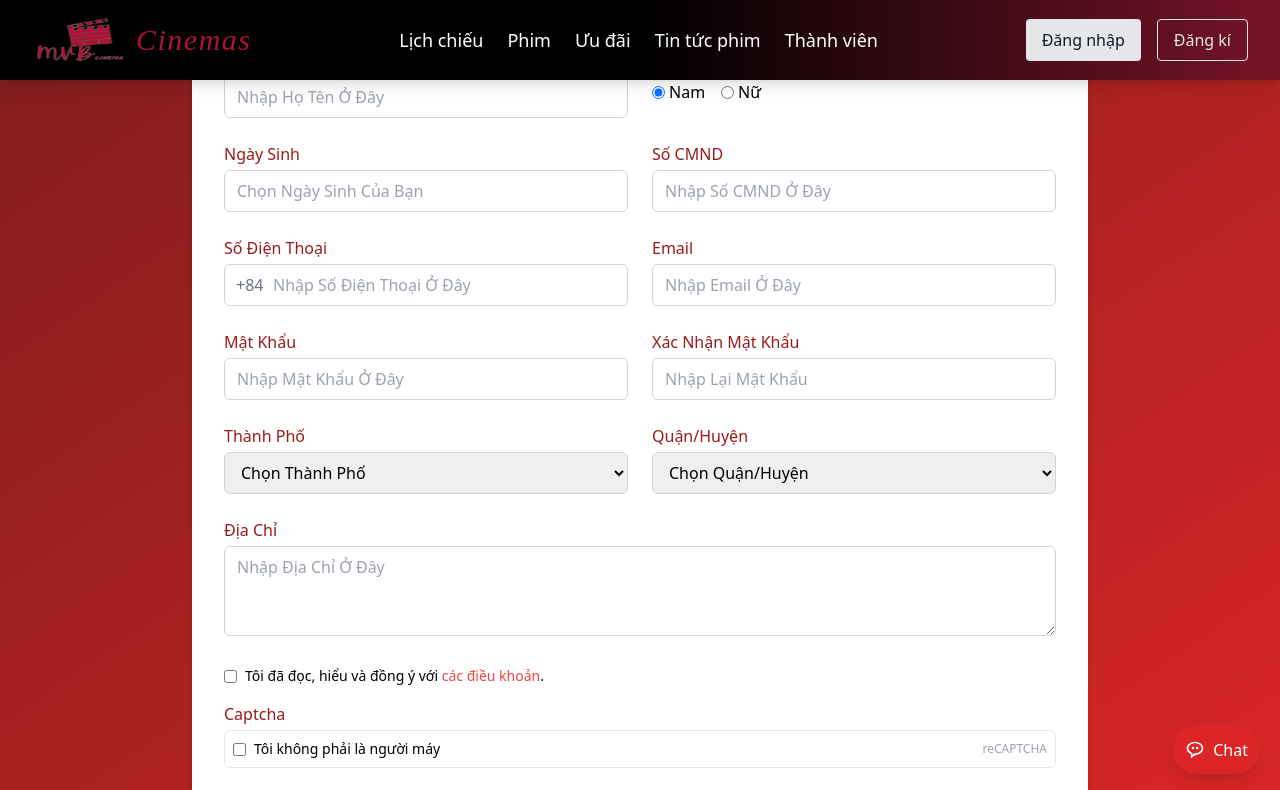
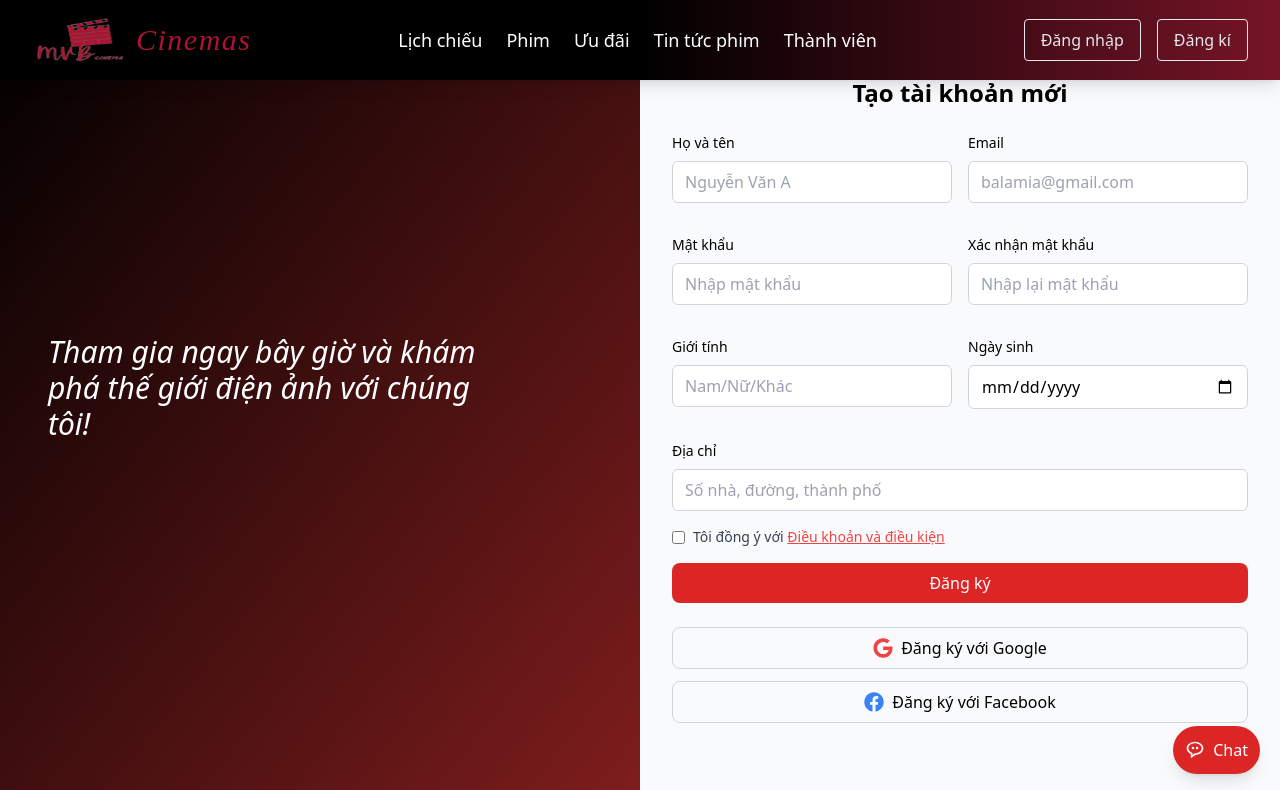
Before and after one commit to Manh8929/MOVIE_BOOKING_CAPSTONE2, a React (Vite) app in the folder Frontend/: page /registration in a window 1280 px wide. Shown: the top 790 px of the page. Built offline with nearby package versions, Linux system fonts and the light colour scheme.

Commit message:
update header(button login regis), repair RegistationPage

```diff
--- a/Frontend/src/components/HeaderComponent/HeaderComponent.jsx
+++ b/Frontend/src/components/HeaderComponent/HeaderComponent.jsx
@@ -1,16 +1,17 @@
-import React, { useState, useEffect } from 'react';
-import NavbarComponent from '../NavbarComponent/NavbarComponent';
+import React, { useState, useEffect } from "react";
+import NavbarComponent from "../NavbarComponent/NavbarComponent";
 import { Link, useNavigate } from "react-router-dom";
 import { FiMenu, FiX } from "react-icons/fi";
-import logo from '../../assets/img/logo_movie.png';
+import logo from "../../assets/img/logo_movie.png";
 
 const HeaderComponent = () => {
-  const [currentUser, setCurrentUser] = useState(null)
+  const [currentUser, setCurrentUser] = useState(null);
   const [isOpen, setIsOpen] = useState(false);
   const [isMenuOpen, setIsMenuOpen] = useState(false);
   const handleMouseEnter = () => setIsMenuOpen(true);
   const handleMouseLeave = () => setIsMenuOpen(false);
   const navigate = useNavigate();
+  const [active, setActive] = useState(null);
 
   useEffect(() => {
     const user = JSON.parse(localStorage.getItem("currentUser"));
@@ -44,7 +45,11 @@ const HeaderComponent = () => {
 
       <div className="hidden md:flex space-x-4">
         {currentUser ? (
-          <div className="relative" onMouseEnter={handleMouseEnter} onMouseLeave={handleMouseLeave}>
+          <div
+            className="relative"
+            onMouseEnter={handleMouseEnter}
+            onMouseLeave={handleMouseLeave}
+          >
             <img
               src={currentUser.avatar}
               alt="User Avatar"
@@ -75,20 +80,45 @@ const HeaderComponent = () => {
           </div>
         ) : (
           <>
-            <button onClick={() => navigate('/login')} className="bg-[#E5E7EB] text-[#111827] px-4 py-2 rounded hover:bg-[#D1D5DB] transition-transform transform hover:-translate-y-1">
+            <button
+              onClick={() => {
+                setActive("login");
+                navigate("/login");
+              }}
+              className={`px-4 py-2 rounded border transition-transform transform
+          ${
+            active === "login"
+              ? "bg-[#D1D5DB] text-[#111827] scale-105"
+              : "border-[#E5E7EB] text-[#E5E7EB] hover:bg-[#E5E7EB] hover:text-[#111827] hover:-translate-y-1"
+          }`}
+            >
               Đăng nhập
             </button>
-            <button onClick={() => navigate('/register')} className="border border-[#E5E7EB] text-[#E5E7EB] px-4 py-2 rounded hover:bg-[#E5E7EB] hover:text-[#111827] transition-transform transform hover:-translate-y-1">
+
+            <button
+              onClick={() => {
+                setActive("register");
+                navigate("/registration");
+              }}
+              className={`px-4 py-2 rounded border transition-transform transform
+          ${
+            active === "register"
+              ? "bg-[#E5E7EB] text-[#111827] scale-105"
+              : "border-[#E5E7EB] text-[#E5E7EB] hover:bg-[#E5E7EB] hover:text-[#111827] hover:-translate-y-1"
+          }`}
+            >
               Đăng kí
             </button>
           </>
         )}
       </div>
 
-      <button className="md:hidden text-white text-2xl" onClick={() => setIsOpen(!isOpen)}>
+      <button
+        className="md:hidden text-white text-2xl"
+        onClick={() => setIsOpen(!isOpen)}
+      >
         {isOpen ? <FiX /> : <FiMenu />}
       </button>
-
 
       {/* Mobile Menu */}
       {isOpen && (
@@ -108,18 +138,23 @@ const HeaderComponent = () => {
                   src={currentUser.avatar}
                   alt="User Avatar"
                   className="w-16 h-16 rounded-full border-2 border-white"
-
                 />
               </button>
               {isMenuOpen && (
                 <ul className="absolute top-20 bg-white rounded-md shadow-lg py-2 w-48 text-center z-50">
                   <li>
-                    <Link to="/profile" className="block px-4 py-2 text-center text-gray-800 hover:bg-gray-200 hover:text-white hover:bg-gradient-to-br from-black via-black to-[#4f111e]">
+                    <Link
+                      to="/profile"
+                      className="block px-4 py-2 text-center text-gray-800 hover:bg-gray-200 hover:text-white hover:bg-gradient-to-br from-black via-black to-[#4f111e]"
+                    >
                       Thông tin của bạn
                     </Link>
                   </li>
                   <li>
-                    <Link to="/ticket-up-his" className="block px-4 py-2 text-center text-gray-800 hover:bg-gray-200 hover:text-white hover:bg-gradient-to-br from-black via-black to-[#4f111e]">
+                    <Link
+                      to="/ticket-up-his"
+                      className="block px-4 py-2 text-center text-gray-800 hover:bg-gray-200 hover:text-white hover:bg-gradient-to-br from-black via-black to-[#4f111e]"
+                    >
                       Vé của bạn
                     </Link>
                   </li>
@@ -137,13 +172,15 @@ const HeaderComponent = () => {
           ) : (
             <>
               <button
-                onClick={() => navigate('/login')}
-                className="bg-[#E63946] text-white px-6 py-3 rounded hover:opacity-70 w-48 text-center transition-transform transform hover:-translate-y-1">
+                onClick={() => navigate("/login")}
+                className="bg-[#E63946] text-white px-6 py-3 rounded hover:opacity-70 w-48 text-center transition-transform transform hover:-translate-y-1"
+              >
                 Đăng nhập
               </button>
               <button
-                onClick={() => navigate('/register')}
-                className="border border-[#E63946] text-white px-6 py-3 rounded hover:bg-[#E63946] hover:text-white w-48 text-center transition-transform transform hover:translate-y-1">
+                onClick={() => navigate("/register")}
+                className="border border-[#E63946] text-white px-6 py-3 rounded hover:bg-[#E63946] hover:text-white w-48 text-center transition-transform transform hover:translate-y-1"
+              >
                 Đăng kí
               </button>
             </>
--- a/Frontend/src/pages/RegistrationForm.jsx
+++ b/Frontend/src/pages/RegistrationForm.jsx
@@ -1,268 +1,238 @@
-import React, { useState } from 'react';
+import React, { useState } from "react";
+import { useNavigate } from "react-router-dom";
+import { toast, ToastContainer } from "react-toastify";
+import "react-toastify/dist/ReactToastify.css";
+import { FaGoogle, FaFacebook } from "react-icons/fa";
 
-const RegistrationForm = () => {
+const InputField = ({
+  id,
+  label,
+  type,
+  placeholder,
+  value,
+  onChange,
+  icon,
+}) => (
+  <div className="mb-4">
+    <label htmlFor={id} className="block text-sm mb-2">
+      {label}
+    </label>
+    <div className="relative">
+      <input
+        id={id}
+        type={type}
+        className="w-full px-3 py-2 border border-gray-300 rounded-md focus:outline-none focus:ring-1 focus:ring-red-500"
+        placeholder={placeholder}
+        value={value}
+        onChange={onChange}
+        required
+      />
+      {icon}
+    </div>
+  </div>
+);
+
+const RegisterBanner = () => (
+  <div className="hidden md:flex md:w-1/2 bg-gradient-to-br from-black to-red-900 text-white p-12 flex-col justify-center">
+    <div className="max-w-md">
+      <h1 className="text-3xl font-light italic mb-6">
+        Tham gia ngay bây giờ và khám phá thế giới điện ảnh với chúng tôi!
+      </h1>
+    </div>
+  </div>
+);
+
+const RegisterPage = () => {
+  const [showTerms, setShowTerms] = useState(false);
+  const [acceptedTerms, setAcceptedTerms] = useState(false);
+  const navigate = useNavigate();
   const [formData, setFormData] = useState({
-    fullName: '',
-    birthDate: '',
-    phoneNumber: '',
-    password: '',
-    confirmPassword: '',
-    city: '',
-    district: '',
-    address: '',
-    email: '',
-    idNumber: '',
-    gender: 'male', // Default value
-    agreeToTerms: false
+    name: "",
+    email: "",
+    password: "",
+    confirmPassword: "",
+    gender: "",
+    birthdate: "",
+    address: "",
   });
+  const [showPassword, setShowPassword] = useState(false);
 
-  const handleChange = (e) => {
-    const { name, value, type, checked } = e.target;
-    setFormData(prevState => ({
-      ...prevState,
-      [name]: type === 'checkbox' ? checked : value
+  const handleInputChange = (e) => {
+    const { id, value } = e.target;
+    setFormData((prev) => ({
+      ...prev,
+      [id]: value,
     }));
   };
 
-  const handleSubmit = (e) => {
+  const handleRegister = (e) => {
     e.preventDefault();
-    console.log('Form data submitted:', formData);
-    // Xử lý gửi dữ liệu đến server ở đây
+    if (formData.password !== formData.confirmPassword) {
+      toast.error("Mật khẩu xác nhận không khớp!");
+      return;
+    }
+    localStorage.setItem("newUser", JSON.stringify(formData));
+    toast.success("Đăng ký thành công!");
+    setTimeout(() => navigate("/login"), 2000);
   };
 
+  const togglePasswordVisibility = () => setShowPassword(!showPassword);
+
   return (
-    <div className="min-h-screen flex items-center justify-center bg-gradient-to-br from-red-900 to-red-600 p-4">
-      <div className="bg-white rounded-md shadow-md p-8 w-full max-w-4xl">
-        <form onSubmit={handleSubmit}>
-          <div className="grid grid-cols-1 md:grid-cols-2 gap-6">
-            {/* Họ Tên */}
-            <div>
-              <label htmlFor="fullName" className="block text-red-800 font-medium mb-1">Họ Tên</label>
-              <input
+    <div className="min-h-screen flex bg-gray-50">
+      <ToastContainer
+        position="top-right"
+        autoClose={3000}
+        hideProgressBar={false}
+        closeOnClick
+        pauseOnHover
+      />
+      <RegisterBanner />
+      <div className="w-full md:w-1/2 flex items-center justify-center p-8">
+        <div className="w-full max-w-2xl">
+          <h2 className="text-2xl font-bold mb-6 text-center">
+            Tạo tài khoản mới
+          </h2>
+          <form onSubmit={handleRegister} className="space-y-4">
+            <div className="grid grid-cols-1 md:grid-cols-2 gap-4">
+              <InputField
+                id="name"
+                label="Họ và tên"
                 type="text"
-                id="fullName"
-                name="fullName"
-                placeholder="Nhập Họ Tên Ở Đây"
-                className="w-full px-3 py-2 border border-gray-300 rounded-md focus:outline-none focus:ring-1 focus:ring-red-500"
-                value={formData.fullName}
-                onChange={handleChange}
+                placeholder="Nguyễn Văn A"
+                value={formData.name}
+                onChange={handleInputChange}
+              />
+              <InputField
+                id="email"
+                label="Email"
+                type="email"
+                placeholder="balamia@gmail.com"
+                value={formData.email}
+                onChange={handleInputChange}
               />
             </div>
-
-            {/* Giới Tính */}
-            <div>
-              <label className="block text-red-800 font-medium mb-1">Giới Tính</label>
-              <div className="flex gap-4 mt-2">
-                <div className="flex items-center">
-                  <input
-                    type="radio"
-                    id="male"
-                    name="gender"
-                    value="male"
-                    checked={formData.gender === 'male'}
-                    onChange={handleChange}
-                    className="mr-1"
-                  />
-                  <label htmlFor="male">Nam</label>
-                </div>
-                <div className="flex items-center">
-                  <input
-                    type="radio"
-                    id="female"
-                    name="gender"
-                    value="female"
-                    checked={formData.gender === 'female'}
-                    onChange={handleChange}
-                    className="mr-1"
-                  />
-                  <label htmlFor="female">Nữ</label>
-                </div>
-              </div>
-            </div>
-
-            {/* Ngày Sinh */}
-            <div>
-              <label htmlFor="birthDate" className="block text-red-800 font-medium mb-1">Ngày Sinh</label>
-              <input
-                type="text"
-                id="birthDate"
-                name="birthDate"
-                placeholder="Chọn Ngày Sinh Của Bạn"
-                className="w-full px-3 py-2 border border-gray-300 rounded-md focus:outline-none focus:ring-1 focus:ring-red-500"
-                value={formData.birthDate}
-                onChange={handleChange}
+            <div className="grid grid-cols-1 md:grid-cols-2 gap-4">
+              <InputField
+                id="password"
+                label="Mật khẩu"
+                type={showPassword ? "text" : "password"}
+                placeholder="Nhập mật khẩu"
+                value={formData.password}
+                onChange={handleInputChange}
+              />
+              <InputField
+                id="confirmPassword"
+                label="Xác nhận mật khẩu"
+                type={showPassword ? "text" : "password"}
+                placeholder="Nhập lại mật khẩu"
+                value={formData.confirmPassword}
+                onChange={handleInputChange}
               />
             </div>
-
-            {/* Số CMND */}
-            <div>
-              <label htmlFor="idNumber" className="block text-red-800 font-medium mb-1">Số CMND</label>
-              <input
+            <div className="grid grid-cols-1 md:grid-cols-2 gap-4">
+              <InputField
+                id="gender"
+                label="Giới tính"
                 type="text"
-                id="idNumber"
-                name="idNumber"
-                placeholder="Nhập Số CMND Ở Đây"
-                className="w-full px-3 py-2 border border-gray-300 rounded-md focus:outline-none focus:ring-1 focus:ring-red-500"
-                value={formData.idNumber}
-                onChange={handleChange}
+                placeholder="Nam/Nữ/Khác"
+                value={formData.gender}
+                onChange={handleInputChange}
+              />
+              <InputField
+                id="birthdate"
+                label="Ngày sinh"
+                type="date"
+                value={formData.birthdate}
+                onChange={handleInputChange}
               />
             </div>
-
-            {/* Số Điện Thoại */}
-            <div>
-              <label htmlFor="phoneNumber" className="block text-red-800 font-medium mb-1">Số Điện Thoại</label>
-              <div className="relative">
-                <div className="absolute inset-y-0 left-0 flex items-center pl-3 pointer-events-none text-gray-500">
-                  +84
-                </div>
-                <input
-                  type="text"
-                  id="phoneNumber"
-                  name="phoneNumber"
-                  placeholder="Nhập Số Điện Thoại Ở Đây"
-                  className="w-full pl-12 pr-3 py-2 border border-gray-300 rounded-md focus:outline-none focus:ring-1 focus:ring-red-500"
-                  value={formData.phoneNumber}
-                  onChange={handleChange}
-                />
-              </div>
+            <InputField
+              id="address"
+              label="Địa chỉ"
+              type="text"
+              placeholder="Số nhà, đường, thành phố"
+              value={formData.address}
+              onChange={handleInputChange}
+            />
+            <div className="flex items-center">
+              <input
+                type="checkbox"
+                id="terms"
+                checked={acceptedTerms}
+                onChange={() => setAcceptedTerms(!acceptedTerms)}
+                className="mr-2"
+              />
+              <label
+                htmlFor="terms"
+                className="text-sm text-gray-700 cursor-pointer"
+                onClick={() => setShowTerms(true)}
+              >
+                Tôi đồng ý với{" "}
+                <span className="text-red-500 underline">
+                  Điều khoản và điều kiện
+                </span>
+              </label>
             </div>
-
-            {/* Email */}
-            <div>
-              <label htmlFor="email" className="block text-red-800 font-medium mb-1">Email</label>
-              <input
-                type="email"
-                id="email"
-                name="email"
-                placeholder="Nhập Email Ở Đây"
-                className="w-full px-3 py-2 border border-gray-300 rounded-md focus:outline-none focus:ring-1 focus:ring-red-500"
-                value={formData.email}
-                onChange={handleChange}
-              />
-            </div>
-
-            {/* Mật Khẩu */}
-            <div>
-              <label htmlFor="password" className="block text-red-800 font-medium mb-1">Mật Khẩu</label>
-              <input
-                type="password"
-                id="password"
-                name="password"
-                placeholder="Nhập Mật Khẩu Ở Đây"
-                className="w-full px-3 py-2 border border-gray-300 rounded-md focus:outline-none focus:ring-1 focus:ring-red-500"
-                value={formData.password}
-                onChange={handleChange}
-              />
-            </div>
-
-            {/* Xác Nhận Mật Khẩu */}
-            <div>
-              <label htmlFor="confirmPassword" className="block text-red-800 font-medium mb-1">Xác Nhận Mật Khẩu</label>
-              <input
-                type="password"
-                id="confirmPassword"
-                name="confirmPassword"
-                placeholder="Nhập Lại Mật Khẩu"
-                className="w-full px-3 py-2 border border-gray-300 rounded-md focus:outline-none focus:ring-1 focus:ring-red-500"
-                value={formData.confirmPassword}
-                onChange={handleChange}
-              />
-            </div>
-
-            {/* Thành Phố */}
-            <div>
-              <label htmlFor="city" className="block text-red-800 font-medium mb-1">Thành Phố</label>
-              <select
-                id="city"
-                name="city"
-                className="w-full px-3 py-2 border border-gray-300 rounded-md focus:outline-none focus:ring-1 focus:ring-red-500"
-                value={formData.city}
-                onChange={handleChange}
+            <button
+              type="submit"
+              className="w-full bg-red-600 hover:bg-red-700 text-white py-2 rounded-lg font-medium transition duration-300"
+            >
+              Đăng ký
+            </button>
+          </form>
+          <div className="mt-6 flex flex-col space-y-3">
+            <button className="w-full flex items-center justify-center border border-gray-300 py-2 rounded-lg hover:bg-gray-100 transition">
+              <FaGoogle className="h-5 w-5 mr-2 text-red-500" /> Đăng ký với
+              Google
+            </button>
+            <button className="w-full flex items-center justify-center border border-gray-300 py-2 rounded-lg hover:bg-gray-100 transition">
+              <FaFacebook className="h-5 w-5 mr-2 text-blue-500" /> Đăng ký với
+              Facebook
+            </button>
+          </div>
+        </div>
+      </div>
+      {showTerms && (
+        <div className="fixed inset-0 bg-gray-600 bg-opacity-50 flex justify-center items-center">
+          <div className="bg-white p-6 rounded-lg shadow-lg max-w-lg">
+            <h3 className="text-lg font-bold mb-4">Điều khoản và điều kiện</h3>
+            <p className="text-sm text-gray-700">
+              Khi đăng ký tài khoản, bạn đồng ý tuân thủ các quy định sau:
+              <ul className="list-disc list-inside mt-2">
+                <li>Không sử dụng tài khoản vào mục đích phi pháp.</li>
+                <li>Bảo mật thông tin đăng nhập của bạn.</li>
+                <li>
+                  Chúng tôi có quyền khóa tài khoản nếu phát hiện hành vi gian
+                  lận.
+                </li>
+                <li>
+                  Chính sách có thể thay đổi và bạn cần cập nhật thường xuyên.
+                </li>
+              </ul>
+            </p>
+            <div className="mt-4 flex justify-end space-x-4">
+              <button
+                className="px-4 py-2 bg-gray-300 rounded"
+                onClick={() => setShowTerms(false)}
               >
-                <option value="">Chọn Thành Phố</option>
-                <option value="hanoi">Hà Nội</option>
-                <option value="hcm">Hồ Chí Minh</option>
-                <option value="danang">Đà Nẵng</option>
-                {/* Thêm các thành phố khác ở đây */}
-              </select>
-            </div>
-
-            {/* Quận/Huyện */}
-            <div>
-              <label htmlFor="district" className="block text-red-800 font-medium mb-1">Quận/Huyện</label>
-              <select
-                id="district"
-                name="district"
-                className="w-full px-3 py-2 border border-gray-300 rounded-md focus:outline-none focus:ring-1 focus:ring-red-500"
-                value={formData.district}
-                onChange={handleChange}
+                Hủy
+              </button>
+              <button
+                className="px-4 py-2 bg-red-600 text-white rounded"
+                onClick={() => {
+                  setAcceptedTerms(true);
+                  setShowTerms(false);
+                }}
               >
-                <option value="">Chọn Quận/Huyện</option>
-                {/* Các option quận/huyện sẽ được cập nhật dựa theo thành phố đã chọn */}
-              </select>
-            </div>
-
-            {/* Địa Chỉ */}
-            <div className="md:col-span-2">
-              <label htmlFor="address" className="block text-red-800 font-medium mb-1">Địa Chỉ</label>
-              <textarea
-                id="address"
-                name="address"
-                placeholder="Nhập Địa Chỉ Ở Đây"
-                rows="3"
-                className="w-full px-3 py-2 border border-gray-300 rounded-md focus:outline-none focus:ring-1 focus:ring-red-500"
-                value={formData.address}
-                onChange={handleChange}
-              ></textarea>
+                Đồng ý
+              </button>
             </div>
           </div>
-
-          {/* Điều khoản */}
-          <div className="mt-6 flex items-start">
-            <input
-              type="checkbox"
-              id="agreeToTerms"
-              name="agreeToTerms"
-              className="mt-1"
-              checked={formData.agreeToTerms}
-              onChange={handleChange}
-            />
-            <label htmlFor="agreeToTerms" className="ml-2 text-sm">
-              Tôi đã đọc, hiểu và đồng ý với <span className="text-red-500">các điều khoản</span>.
-            </label>
-          </div>
-
-          {/* Captcha */}
-          <div className="mt-4">
-            <label className="block text-red-800 font-medium mb-1">Captcha</label>
-            <div className="border border-gray-200 p-2 rounded-md">
-              <div className="flex items-center justify-between">
-                <div className="flex items-center">
-                  <input
-                    type="checkbox"
-                    id="captcha"
-                    className="mr-2"
-                  />
-                  <label htmlFor="captcha" className="text-sm">Tôi không phải là người máy</label>
-                </div>
-                <div className="text-xs text-gray-400">reCAPTCHA</div>
-              </div>
-            </div>
-          </div>
-
-          {/* Nút Đăng Ký */}
-          <div className="mt-6">
-            <button
-              type="submit"
-              className="bg-red-500 hover:bg-red-600 text-white py-2 px-8 rounded-md transition duration-300"
-            >
-              ĐĂNG KÝ
-            </button>
-          </div>
-        </form>
-      </div>
+        </div>
+      )}
     </div>
   );
 };
 
-export default RegistrationForm;
+export default RegisterPage;
```
